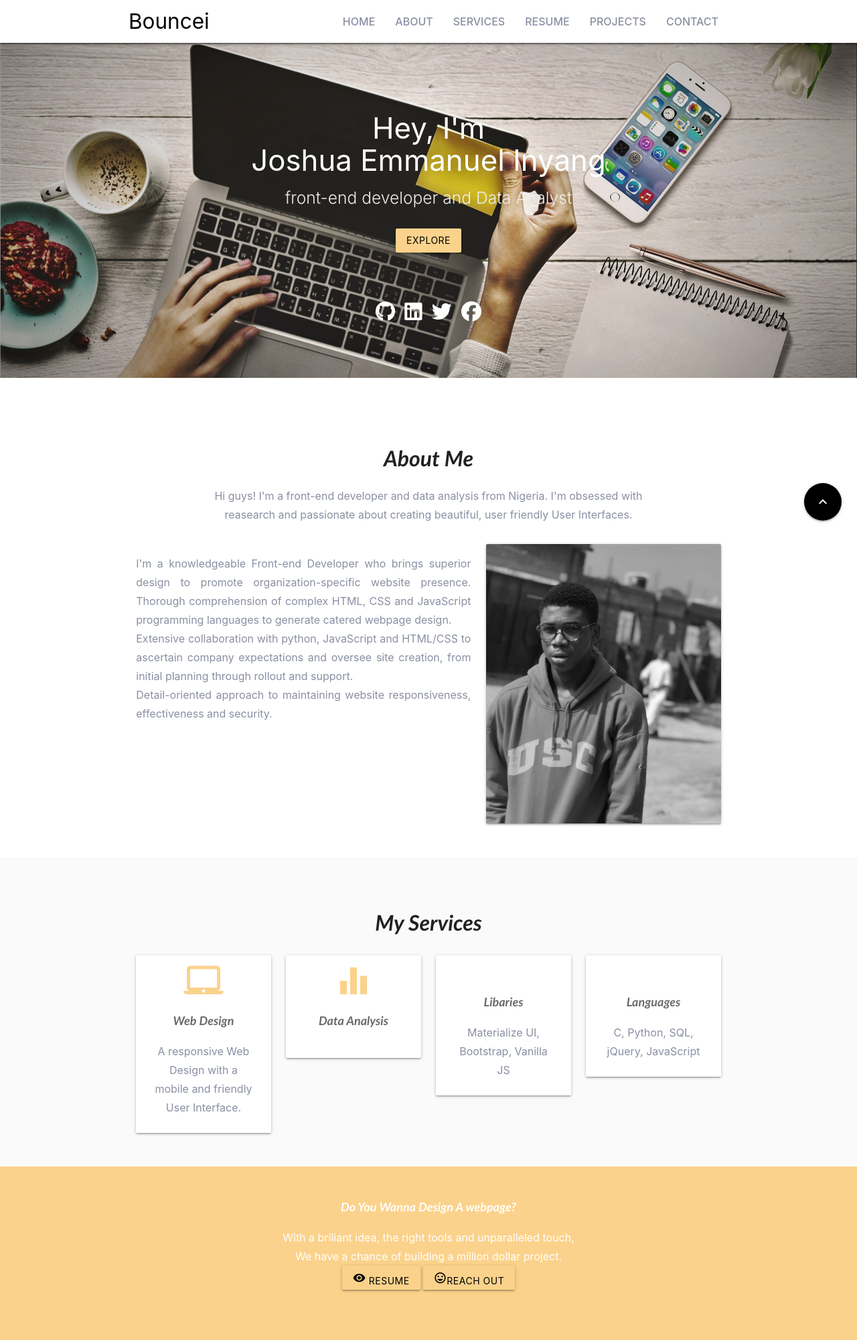
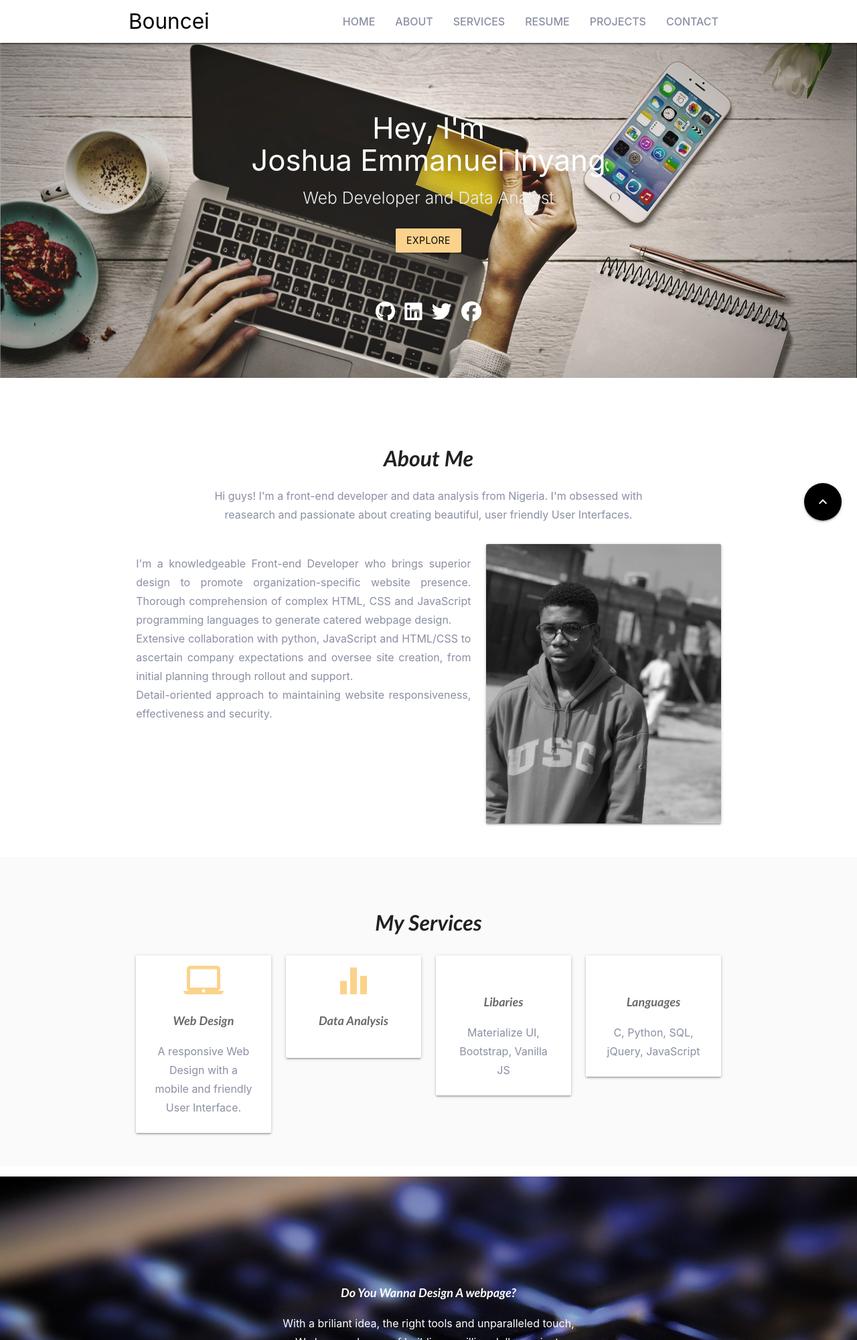
Before and after one commit to bouncei/portfolio, a PHP site: page / in a window 1280 px wide. Shown: the top 2000 px of the page at 67% size. Run offline with PHP 8.4, Linux system fonts and the light colour scheme; some libraries are stand-ins or nearby versions.

Commit message:
UI commit

```diff
--- a/index.html
+++ b/index.html
@@ -19,7 +19,7 @@
     <body id="home">
         <!-- Section Navbar -->
         <nav class="navbar-fixed">
-            <nav class="white">
+            <nav class="white" role="navigation">
                 <div class="container">
                     <div class="nav-wrapper">
                         <a href="#" class="brand-logo black-text">Bouncei</a>
@@ -32,19 +32,19 @@
                                 <a href="#home" style="color: #8a8fa3;" class="page-scroll">home</a>
                             </li>
                             <li>
-                                <a href="#about" style="color: #8a8fa3 ;" class="page-scroll">ABOUT</a>
+                                <a href="#about" style="color: #8a8fa3 ;" class="page-scroll">about</a>
                             </li>
                             <li>
-                                <a href="#services" style="color: #8a8fa3;" class="page-scroll">SERVICES</a>
+                                <a href="#services" style="color: #8a8fa3;" class="page-scroll">services</a>
                             </li>
                             <li>
-                                <a href="#resume" style="color: #8a8fa3;" class="page-scroll">RESUME</a>
+                                <a href="#resume" style="color: #8a8fa3;" class="page-scroll">resume</a>
                             </li>
                             <li>
-                                <a href="#projects" style="color: #8a8fa3;"class="page-scroll">PROJECTS</a>
+                                <a href="#projects" style="color: #8a8fa3;"class="page-scroll">projects</a>
                             </li>
                             <li>
-                                <a href="#contact" style="color: #8a8fa3;" class="page-scroll">CONTACT</a>
+                                <a href="#contact" style="color: #8a8fa3;" class="page-scroll">contact</a>
                             </li>
 
                         </ul>
@@ -67,22 +67,22 @@
                 <a href="#email"><span class="white-text email">joshuainyang255@gmail.com</span></a>
               </div></li>
             <li>
-                <a href="#home" class="black-text">Home</a>
+                <a href="#home" class="black-text page-scroll">Home</a>
             </li>
             <li>
-                <a href="#about" class="black-text">About</a>
+                <a href="#about" class="black-text page-scroll">About</a>
             </li>
             <li>
-                <a href="#services" class="black-text">Services</a>
+                <a href="#services" class="black-text page-scroll">Services</a>
             </li>
             <li>
-                <a href="#resume" class="black-text">Resume</a>
+                <a href="#resume" class="black-text page-scroll">Resume</a>
             </li>
             <li>
-                <a href="#projects" class="black-text">Projects</a>
+                <a href="#projects" class="black-text page-scroll">Projects</a>
             </li>
             <li>
-                <a href="#contact" class="black-text">contact</a>
+                <a href="#contact" class="black-text page-scroll">contact</a>
             </li>
 
         </ul>
@@ -96,7 +96,7 @@
                       <img src="static/img/laptop-3317007.jpg" class="cover" alt="cover slide"> <!-- random image -->
                       <div class="caption center-align">
                         <h3>Hey, I'm <br> <span>Joshua Emmanuel Inyang</span></h3>
-                        <h5 class="light grey-text text-lighten-3 hide-on-small-only">front-end developer and Data Analyst</h5>
+                        <h5 class="light grey-text text-lighten-3 hide-on-small-only">Web Developer and Data Analyst</h5>
                         <br>
 
                         <a href="#about" class="btn black-text">Explore</a>
@@ -229,19 +229,19 @@
         </section>
 
         <!-- Section: Info -->
-        <section class="section section-info white-text" style="background: #FBD28B;">
+        <section class="section section-info white-text">
             <div class="parallax-container">
                 <div class="parallax"><img src="static/img/technology-785742_1280.jpg"></div>
-                <div class="center">
+                <div class="little-info center">
                     <h2>Do You Wanna Design A webpage?</h2>
                     <p class="white-text">With a briliant idea, the right tools and unparalleled touch,<br> We have a chance of building a million dollar project. </p>
-                    <div class="container">
+                    <!-- <div class="container">
                         <a href="#" class="btn black-text" ><i class="material-icons black-text">remove_red_eye</i>  Resume</a>
 
 
                         <a href="#contact" class="btn black-text" ><i class="material-icons black-text">mood</i>Reach Out</a>
 
-                    </div>
+                    </div> -->
               </div>
 
 
@@ -251,7 +251,7 @@
         </section>
 
         <!-- Section: Resume -->
-        <section id="resume" class="section section-resume scrollspy">
+        <section id="resume" class="section section-resume grey lighten-5 scrollspy">
 
         </section>
 
@@ -358,7 +358,7 @@
                                 (+234) 905 518 8600</li>
 
                             <li class="collection-item">
-                                <i class="material-icons">email</i>
+                                <i class="material-icons">email </i>
                                 joshuainyang255@gmail.com</li>
                         </ul>
                     </div>
--- a/static/css/main.css
+++ b/static/css/main.css
@@ -14,10 +14,6 @@ p{
     margin: 0px;
 }
 
-
-
-
-
 .material-icons {
     font-size: 16px;
     font-weight: 400;
@@ -30,9 +26,6 @@ p{
 .brand-logo:hover {
     color: black !important;
 }
-
-
-
 
 .caption > h2 span {
     font-style: oblique;
@@ -56,8 +49,6 @@ a:hover, a:focus {
     color: #FBD28B !important;
 }
 
-
-
 h2 {
     font-family: "Trebuchet MS", Helvetica, sans-serif !important;
     font-weight: bold !important;
@@ -73,7 +64,6 @@ h1 {
     font-size: xx-large !important;
 
 }
-
 
 .btn, .btn-large, .btn-small {
     background: #FBD28B !important;
@@ -132,11 +122,11 @@ h1 {
 
 }
 
-.nav-wrapper .page-scroll:hover {
+.page-scroll:hover {
     color: #FBD28B;
 }
 
-.nav-wrapper .page-scroll {
+.page-scroll {
     text-transform: uppercase;
     font-size: 16px;
     color: #8a8fa3;
@@ -165,3 +155,34 @@ h1 {
 .link .fa-facebook:hover {
     color: rgb(50, 23, 112) !important;
 }
+
+.little-info {
+    padding-top: 10%;
+    /* padding-bottom: 7%; */
+    font-size: larger !important;
+}
+
+/* .section-projects .container {
+    display: flex;
+}
+
+@media all and (max-width: 400px) {
+    /* .section-projects .container {
+        flex-wrap: wrap;
+    } */
+
+    /* .section-projects .container > div {
+        flex: 1 1 50%;
+    }
+} */
+
+/* .section-projects .container .row {
+    display: flex;
+    flex-wrap: wrap;
+    justify-content: space-around;
+}
+
+.section-projects .container .row > img {
+    width: 150px;
+    height: 100px;
+} */
--- a/static/js/loader.js
+++ b/static/js/loader.js
@@ -1,15 +1,20 @@
 $(document).ready(function () {
     $('.sidenav').sidenav();    // initializing a sidenav
-    $('.parallax').parallax();
-    $('.materialboxed').materialbox();
-    $('.fixed-action-btn').floatingActionButton();
+
+    $('.parallax').parallax();   // initializing parallax
+
+    $('.materialboxed').materialbox();  //initializing material boxed
+
+    $('.fixed-action-btn').floatingActionButton();  //initializing action button
+
     $('.slider').slider({       // initiaizing a slider
         indicators: false,
         height: 500,
         transition: 500,
         interval: 6000
     });
-    $('input.autocomplete').autocomplete({    //initializong autocomplete
+
+    $('input.autocomplete').autocomplete({    //initializing autocomplete
         data: {
           "@gmail": null,
           ".com": null,
@@ -18,7 +23,8 @@ $(document).ready(function () {
 
         },
       });
-    $('.scrollspy').scrollSpy();
+
+      $('.scrollspy').scrollSpy();     //initializing a scroller
 
 
 });
```
